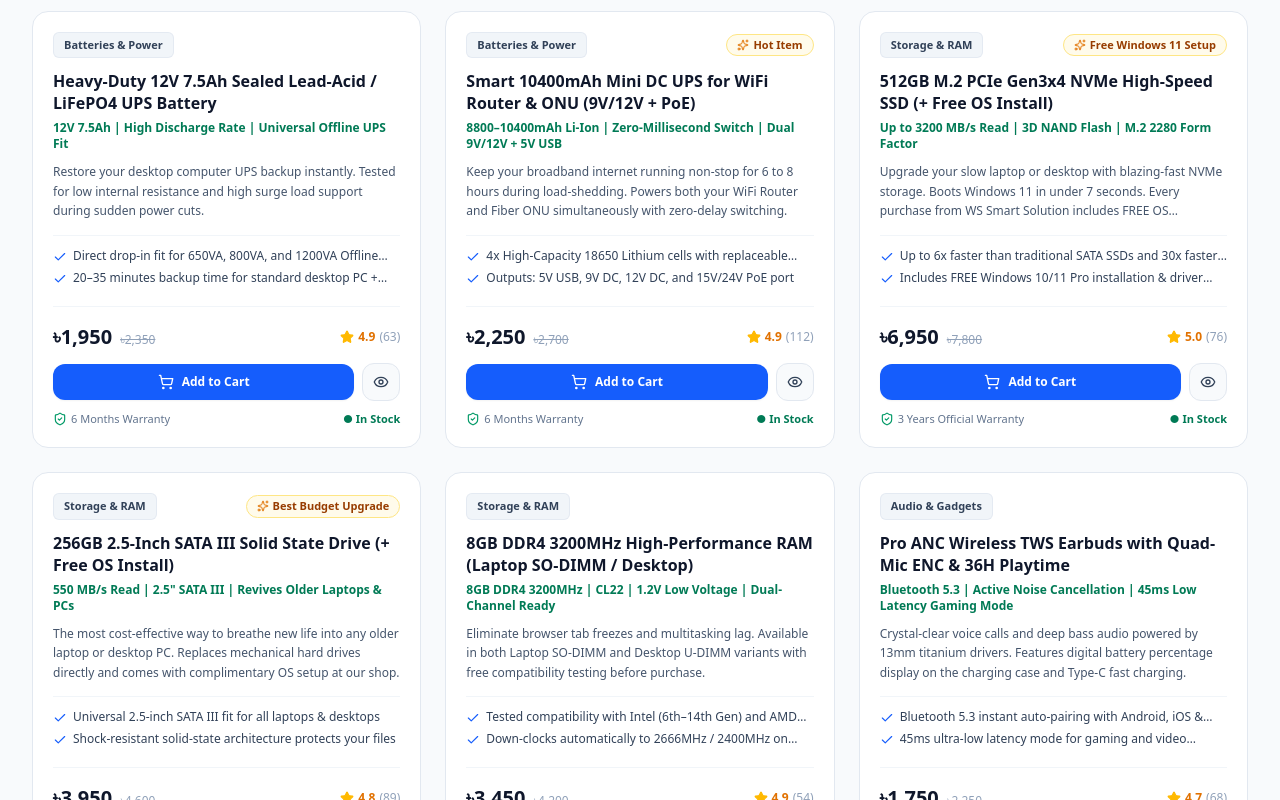
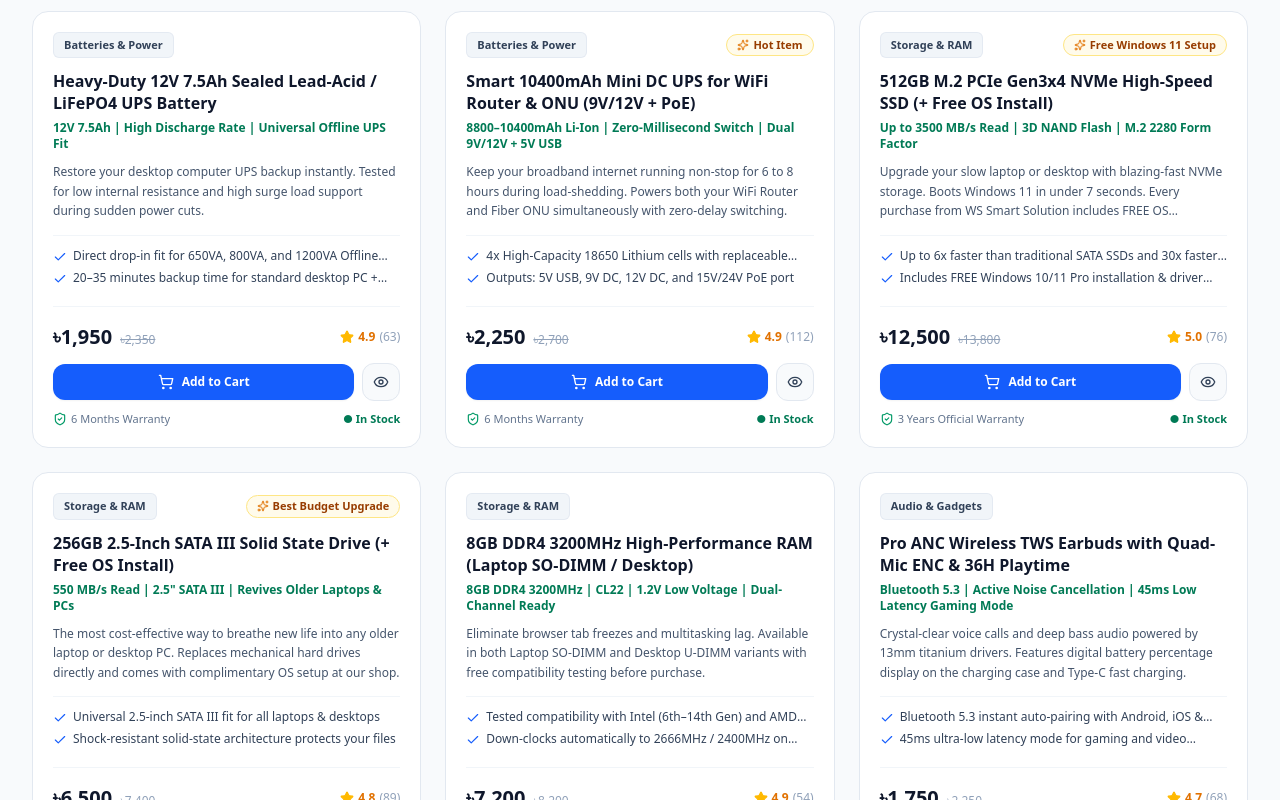
Before and after one commit to wrsunjil/ws-smart-solution, a Next.js app: page /shop in a window 1280 px wide. Shown: the part 920-1720 px from the top of the page. Built offline with nearby package versions, Linux system fonts and the light colour scheme.

Commit message:
feat: update SSD and RAM prices to verified live market rates (Lexar NM620 512GB @ 12500 BDT, 256GB SSD @ 6500 BDT, 8GB DDR4 RAM @ 7200 BDT)

```diff
--- a/src/data/products.ts
+++ b/src/data/products.ts
@@ -140,15 +140,15 @@ export const PRODUCTS: ProductItem[] = [
     sku: 'WSSS-STR-201',
     name: '512GB M.2 PCIe Gen3x4 NVMe High-Speed SSD (+ Free OS Install)',
     category: 'Storage & RAM',
-    priceBDT: 6950,
-    originalPriceBDT: 7800,
-    priceUSD: 65,
+    priceBDT: 12500,
+    originalPriceBDT: 13800,
+    priceUSD: 110,
     inStock: true,
     rating: 5.0,
     reviewsCount: 76,
     badge: 'Free Windows 11 Setup',
     warranty: '3 Years Official Warranty',
-    shortSpec: 'Up to 3200 MB/s Read | 3D NAND Flash | M.2 2280 Form Factor',
+    shortSpec: 'Up to 3500 MB/s Read | 3D NAND Flash | M.2 2280 Form Factor',
     description:
       'Upgrade your slow laptop or desktop with blazing-fast NVMe storage. Boots Windows 11 in under 7 seconds. Every purchase from WS Smart Solution includes FREE OS installation and data migration!',
     highlights: [
@@ -163,9 +163,9 @@ export const PRODUCTS: ProductItem[] = [
     sku: 'WSSS-STR-202',
     name: '256GB 2.5-Inch SATA III Solid State Drive (+ Free OS Install)',
     category: 'Storage & RAM',
-    priceBDT: 3950,
-    originalPriceBDT: 4600,
-    priceUSD: 36,
+    priceBDT: 6500,
+    originalPriceBDT: 7400,
+    priceUSD: 58,
     inStock: true,
     rating: 4.8,
     reviewsCount: 89,
@@ -186,9 +186,9 @@ export const PRODUCTS: ProductItem[] = [
     sku: 'WSSS-STR-203',
     name: '8GB DDR4 3200MHz High-Performance RAM (Laptop SO-DIMM / Desktop)',
     category: 'Storage & RAM',
-    priceBDT: 3450,
-    originalPriceBDT: 4200,
-    priceUSD: 32,
+    priceBDT: 7200,
+    originalPriceBDT: 8200,
+    priceUSD: 65,
     inStock: true,
     rating: 4.9,
     reviewsCount: 54,
```
